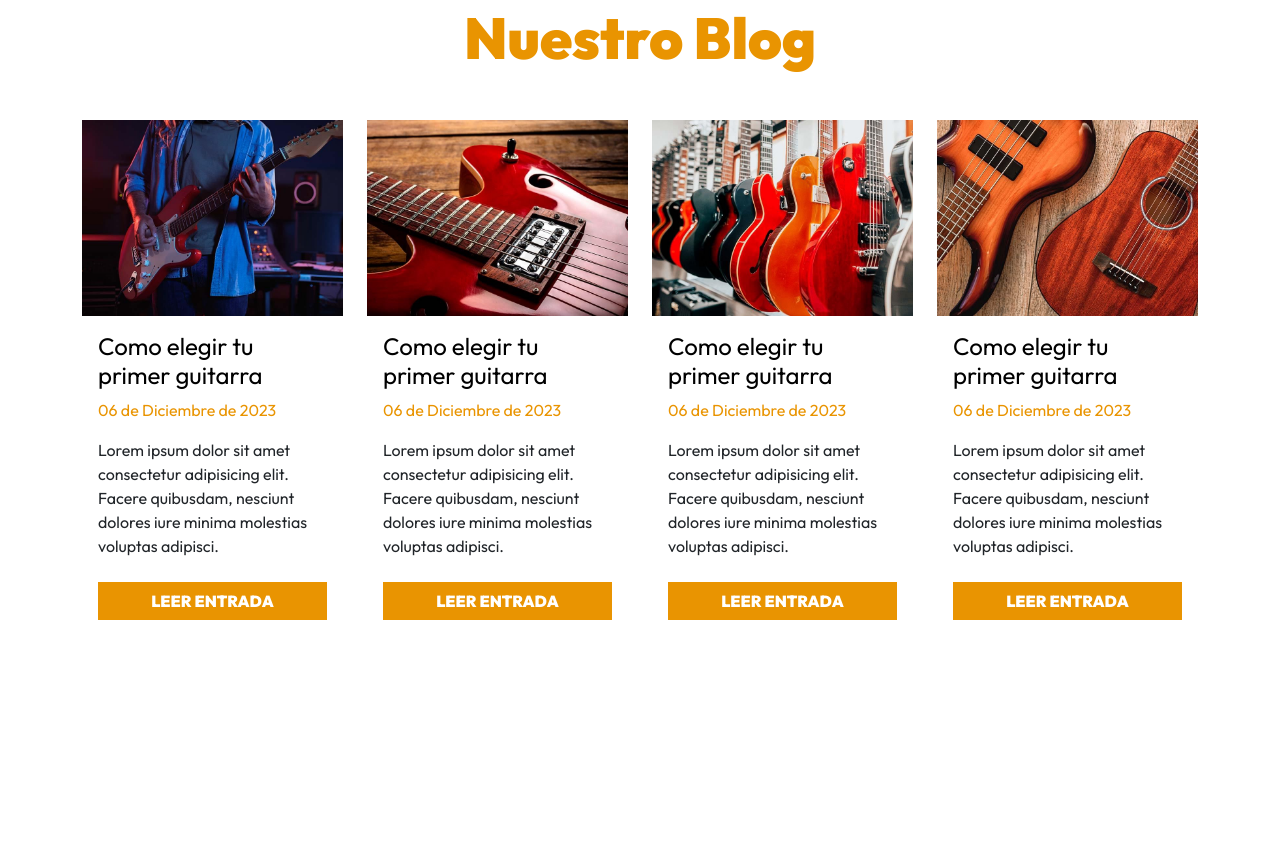
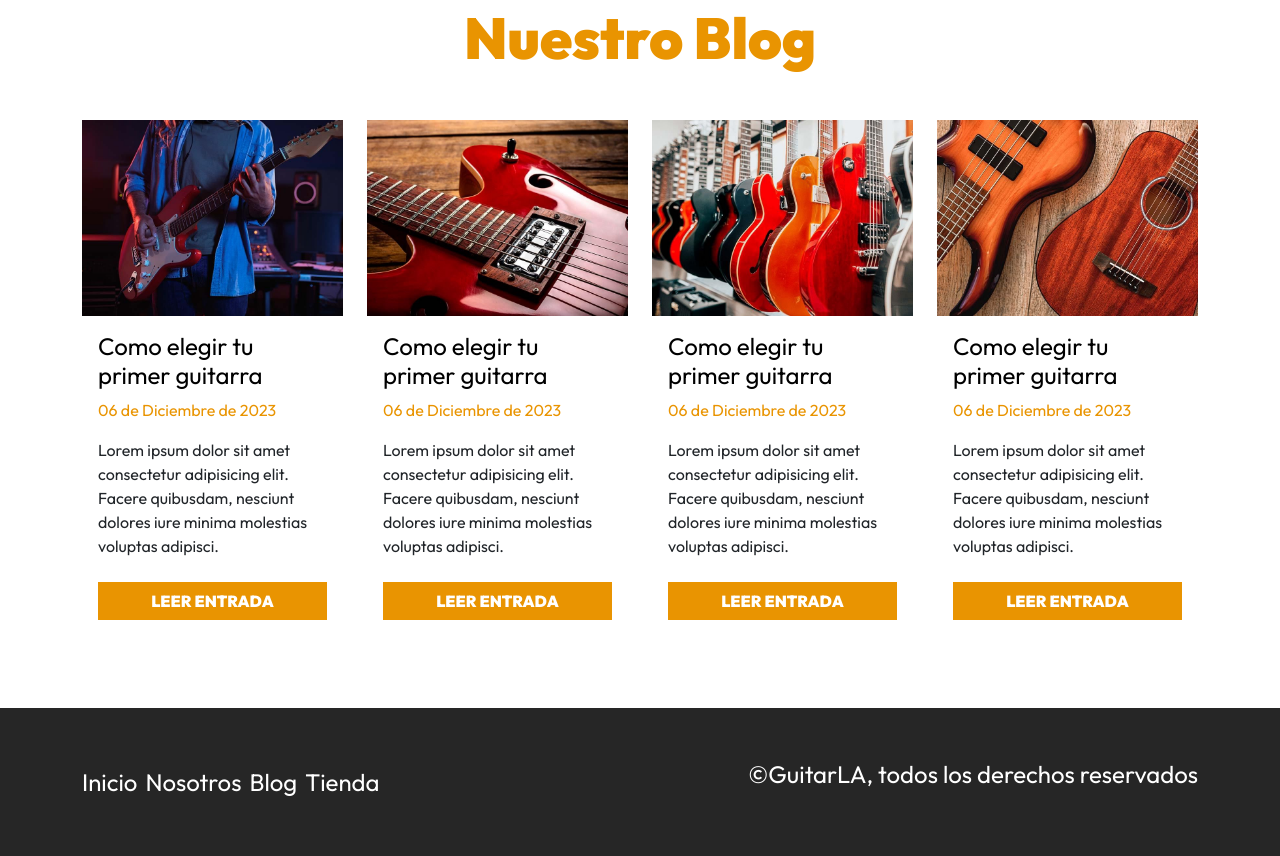
Before and after one commit to Naibaf93/GuitarLA, a website: page index.html in a window 1280 px wide. Shown: the part 2767-3623 px from the top of the page. Before the commit the page ends 3427 px from the top, so only its background shows below. Drawn offline with Linux system fonts and the light colour scheme.

Commit message:
creando el footer

```diff
--- a/index.html
+++ b/index.html
@@ -260,8 +260,20 @@
                     </div>
                 </div>
             </div><!-- col-md-6 -->
-
         </div>
     </section>
+
+    <footer class="bg-dark mt-5 py-5">
+        <div class="container-xl d-md-flex justify-content-md-between">
+            <nav class="d-flex flex-column flex-md-row align-items-center">
+                <a class="text-white fs-4 me-md-2" href="index.html">Inicio</a>
+                <a class="text-white fs-4 me-md-2" href="nosotros.html">Nosotros</a>
+                <a class="text-white fs-4 me-md-2" href="blog.html">Blog</a>
+                <a class="text-white fs-4 me-md-2" href="tienda.html">Tienda</a>
+            </nav>
+
+            <p class="text-white text-center fs-4 mt-4 mt-md-0">©GuitarLA, todos los derechos reservados</p>
+        </div>
+    </footer>
 </body>
 </html>
```
